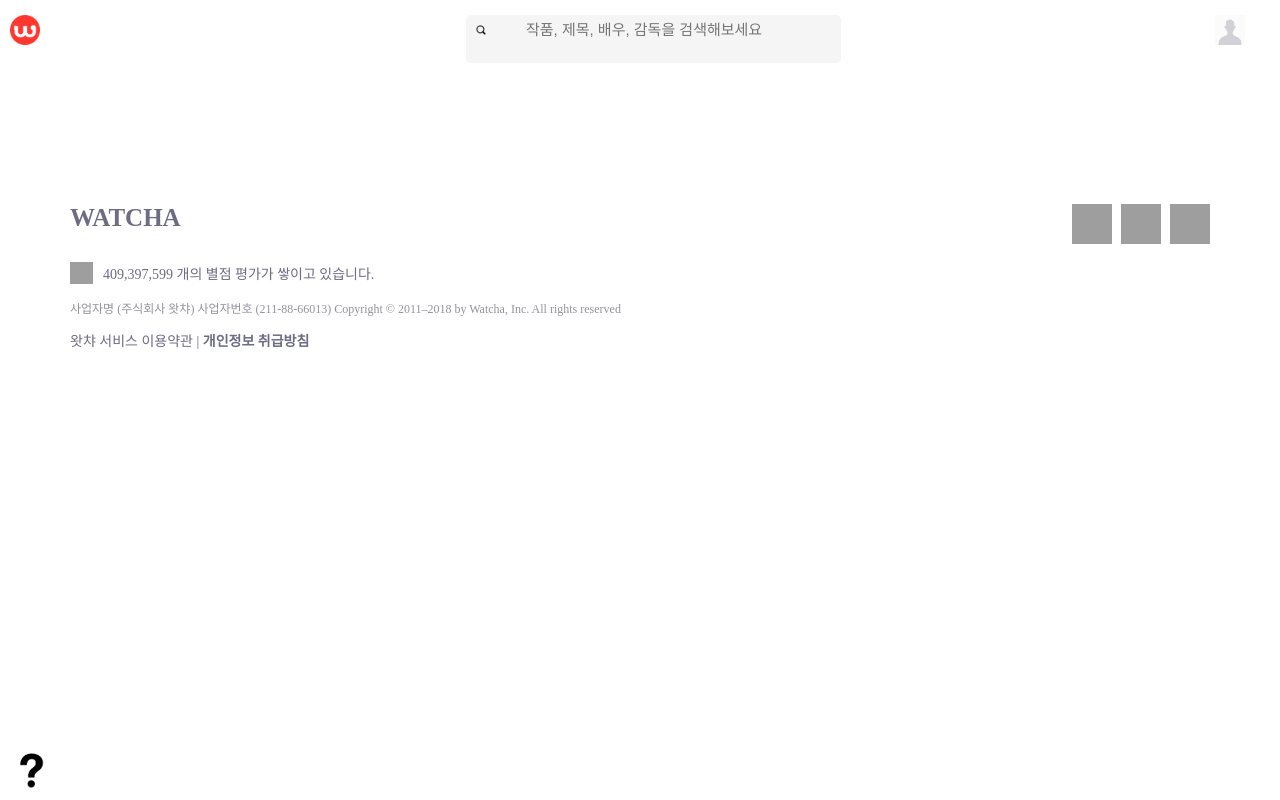
After one commit to dlawjdqls10/watcha_team, a Django app: template piro_watcha/watcha/templates/watcha/watcha_search.html in a window 1280 px wide. The commit adds this page. Run offline with Django 3.2, Linux system fonts and the light colour scheme; the template is opened without the code that fills it, so the values that code supplies are empty; grey boxes are pictures that could not be loaded.

Commit message:
네이버 영화검색 기능 추가

```diff
--- a/piro_watcha/piro_watcha/settings.py
+++ b/piro_watcha/piro_watcha/settings.py
@@ -25,7 +25,7 @@
 # SECURITY WARNING: don't run with debug turned on in production!
 DEBUG = True
 
-ALLOWED_HOSTS = ['localhost', '127.0.0.1', '[::1]', 'pyrowatcha.pythonanywhere.com']
+ALLOWED_HOSTS = ['localhost', '127.0.0.1', '[::1]', 'http://pyrowatcha.pythonanywhere.com']
 
 # Application definition
 
--- a/piro_watcha/watcha/models.py
+++ b/piro_watcha/watcha/models.py
@@ -16,6 +16,7 @@
     director_set = models.ManyToManyField('Director', blank=True, null=True)
     country_set = models.ManyToManyField('Country', blank=True, null=True)
     rank = models.CharField(max_length=20, verbose_name='순위', blank=True, null=True)
+    poster = models.CharField(max_length=200, verbose_name='포스터', blank=True, null=True)
 
 
 class Genre(models.Model):
--- a/piro_watcha/watcha/static/css/WATCHA_CSS.css
+++ b/piro_watcha/watcha/static/css/WATCHA_CSS.css
@@ -4,7 +4,7 @@
 
 body {
 	margin: 0px;
-	background-color: #E5E5E5;
+	background-color: white;
 }
 
 a {
@@ -30,13 +30,17 @@
 }
 
 .header{
-	height: 60px;
+	height: 74px;
 	background-color: white;
 	position: fixed;
 	z-index: 900;
-	top: 60px;
+	top: 0px;
 	left: 0;
 	right: 0;
+}
+
+.empty{
+	height: 74px;
 }
 
 .payment-bar_text {
@@ -89,12 +93,12 @@
 	display: block;
 	position: absolute;
 	top: 15px;
-	left: 50%;
+	left: 45%;
 	margin-left: -110px;
-}
-
-.input-wrapper{
-	position: relative;
+	border-radius:5px;
+	height:48px;
+	width:375px;
+	background-color: #f5f5f5;
 }
 
 #search-icon{
@@ -105,8 +109,7 @@
 }
 
 .search-bar {
-	background-color: #c8c8c8;
-	width: 220px;
+	width: 300px;
 	height: 18px;
 	border-radius: 15px;
 	padding: 6px 10px 6px 30px;
@@ -115,7 +118,7 @@
 	font-size: 15px;
 	line-height: 20px;
 	box-sizing: content-box;
-	color: white;
+	background-color: #f5f5f5;
 }
 
 #usermenu {
@@ -517,3 +520,8 @@
     width: 100%;
     text-shadow: 2px 2px #000000;
 }
+
+.go_back {
+	display: block;
+	text-align: center;
+}
--- /dev/null
+++ b/piro_watcha/watcha/templates/watcha/watcha_search.html
@@ -0,0 +1,62 @@
+{% load static %}
+<html>
+<head>
+	<title>왓챠</title>
+	<meta charset="utf-8">
+	<link rel="stylesheet" type="text/css" href="{% static 'css/WATCHA_CSS.css' %}">
+</head>
+<body>
+<div class="header">
+		<ul class="nav_button">
+		</ul>
+		<a class="logo" href="{% url 'main' %}"><img src="{% static 'img/logo.png' %}" width="30" height="30"></a>
+		<form class="search" action="{% url 'search' %}" method="GET">
+			<input type="search" class="search-bar" name="q" placeholder="작품, 제목, 배우, 감독을 검색해보세요">
+			<span id="search-icon"><img src="{% static 'img/search-icon.png' %}" style="width: 30px; height: 30px;"></span>
+		</form>
+		<div id="usermenu">
+			<div class="me">
+				<a class="name" href="#">
+					<img src="{% static 'img/profile.jpg' %}" width="30" height="30">
+				</a>
+			</div>
+		</div>
+</div>
+<div class="empty"></div>
+<div>
+  {% for item in items %}
+      <ul>
+          <div>{{ forloop. }}
+						<img src="{{item.image}}" alt="" width="110" height="150"> <p class="title">{{ item.title|safe }}</p> <span>{{ item.pubDate }}</span>-<span>{{ item.director }}</span>
+						<hr class="divider">
+          </div>
+      </ul>
+  {% endfor %}
+</div>
+
+
+<div class="footer">
+		<div class="wrapper">
+			<div class="upper">
+				<div class="name">WATCHA</div>
+				<div class="sns">
+					<a href="https://www.facebook.com/watcha.net" target="_blank" class="fb">페이스북</a>
+					<a href="https://twitter.com/watcha_app" target="_blank" class="twitter">트위터</a>
+					<a href="http://www.frograms.com/blog/" target="_blank" class="blog">블로그</a>
+				</div>
+			</div>
+			<div class="text">
+				<span class="star_icon"></span>
+				<p>409,397,599 개의 별점 평가가 쌓이고 있습니다.</p>
+			</div>
+			<div class="info">
+				<p>사업자명 (주식회사 왓챠) 사업자번호 (211-88-66013) Copyright © 2011–2018 by Watcha, Inc. All rights reserved</p>
+			</div>
+			<div class="legal_info">
+				왓챠 <a href="#">서비스 이용약관</a> | <a href="#"><b>개인정보 취급방침</b></a>
+			</div>
+		</div>
+	</div>
+<a class="ask" href="#"><img src="static/img/ask.png" width="39" height="39"></a>
+</body>
+</html>
--- a/piro_watcha/watcha/urls.py
+++ b/piro_watcha/watcha/urls.py
@@ -1,9 +1,11 @@
 from django.urls import path
 from . import views
 
+
 urlpatterns = [
     path('', views.main, name='main'),
-    path('check/<pk>/', views.check, name='check'),
+    path('check/<int:pk>/', views.check, name='check'),
+    path('search/', views.search, name='search')
 ]
 
 # r'^post/(?P<pk>\d+)/$
```
Also changed, not shown: piro_watcha/watcha/templates/watcha/watcha_check.html (+83 -17 lines), piro_watcha/watcha/templates/watcha/watcha_no_search.html (added, +51 -0 lines), piro_watcha/watcha/views.py (+25 -1 lines), piro_watcha/db.sqlite3, piro_watcha/watcha/migrations/0003_movie_poster.py (added).
